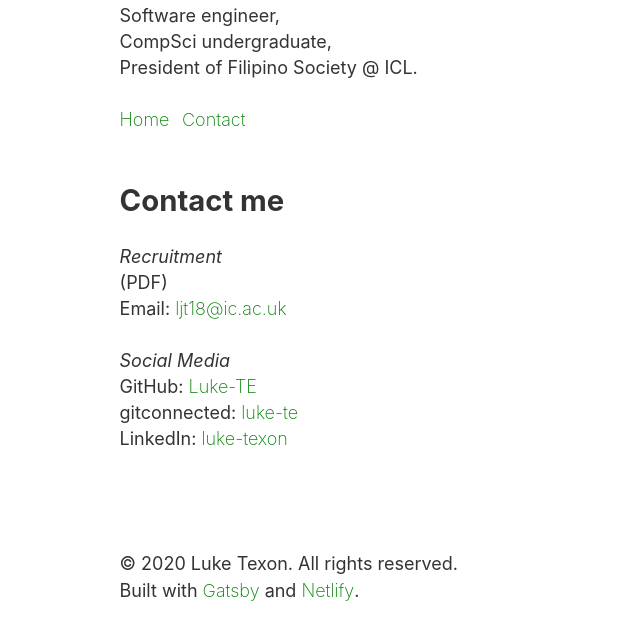
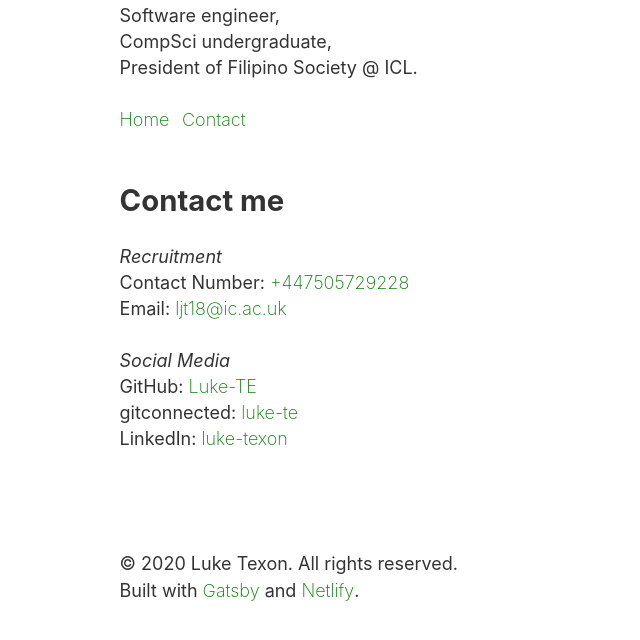
Before and after one commit to Luke-TE/personal-website, a Gatsby site: page /contact in a window 1280 px wide. Shown: the part 94-734 px from the top of the page, without its empty margins (0-640 px from the left). Built offline with nearby package versions, Linux system fonts and the light colour scheme; Gatsby itself is replaced by a stand-in of ours.

Commit message:
Added contact number

```diff
--- a/gatsby-config.js
+++ b/gatsby-config.js
@@ -8,6 +8,7 @@ module.exports = {
       gitconnected: `luke-te`,
       linkedin: `luke-texon`,
       email: `ljt18@ic.ac.uk`,
+      phone: `+447505729228`
     },
   },
   plugins: [
--- a/src/hooks/useSiteMetadata.tsx
+++ b/src/hooks/useSiteMetadata.tsx
@@ -14,6 +14,7 @@ const useSiteMetadata = () => {
               gitconnected
               linkedin
               email
+              phone
             }
           }
         }
--- a/src/pages/contact.tsx
+++ b/src/pages/contact.tsx
@@ -7,7 +7,7 @@ import useSiteMetadata from '../hooks/useSiteMetadata';
 
 const ContactPage: React.FC<PageProps> = () => {
   const {
-    email, linkedin, github, gitconnected,
+    email, linkedin, github, gitconnected, phone,
   } = useSiteMetadata().contact;
 
   return (
@@ -16,9 +16,9 @@ const ContactPage: React.FC<PageProps> = () => {
       <h2>Contact me</h2>
       <i>Recruitment</i>
       <p>
-        {/* <a>CV</a> */}
+        Contact Number:
         {' '}
-        (PDF)
+        <a href={`tel:${phone}`}>{phone}</a>
         <br />
         Email:
         {' '}
```
